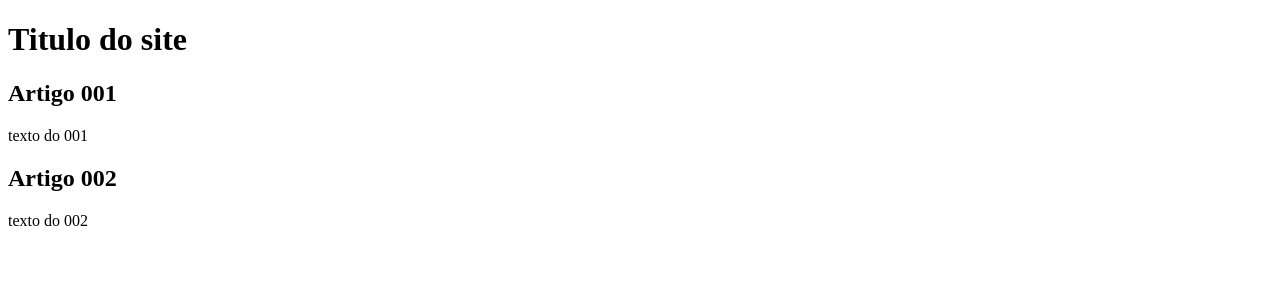
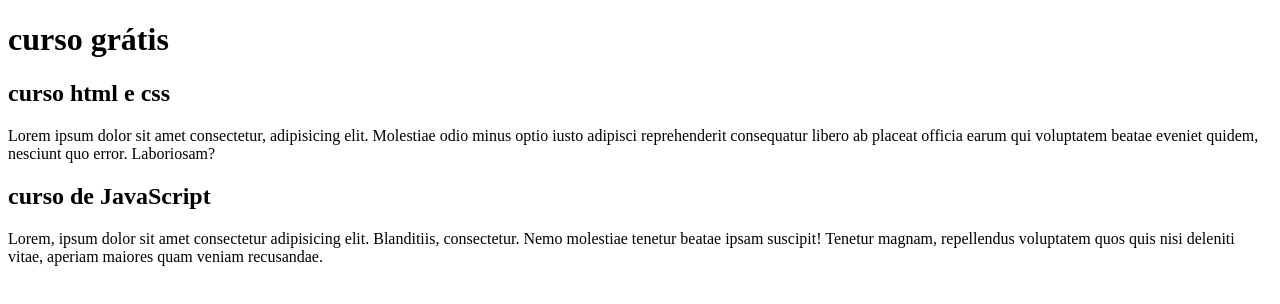
Before and after one commit to Janyson29/Projeto-Site, a plain HTML site: page index.html in a window 1280 px wide. Drawn offline with Linux system fonts and the light colour scheme.

Commit message:
comecei a escrever o conteúdo

```diff
--- a/index.html
+++ b/index.html
@@ -9,15 +9,15 @@
 <body>
     <main>
         <header>
-            <h1>Titulo do site</h1>
+            <h1>curso grátis</h1>
         </header>
         <article>
-            <h2>Artigo 001</h2>
-            <p>texto do 001</p>
+            <h2>curso html e css</h2>
+            <p>Lorem ipsum dolor sit amet consectetur, adipisicing elit. Molestiae odio minus optio iusto adipisci reprehenderit consequatur libero ab placeat officia earum qui voluptatem beatae eveniet quidem, nesciunt quo error. Laboriosam?</p>
         </article>
         <article>
-            <h2>Artigo 002</h2>
-            <p>texto do 002</p>
+            <h2>curso de JavaScript</h2>
+            <p>Lorem, ipsum dolor sit amet consectetur adipisicing elit. Blanditiis, consectetur. Nemo molestiae tenetur beatae ipsam suscipit! Tenetur magnam, repellendus voluptatem quos quis nisi deleniti vitae, aperiam maiores quam veniam recusandae.</p>
         </article>
     </main>
 </body>
```
